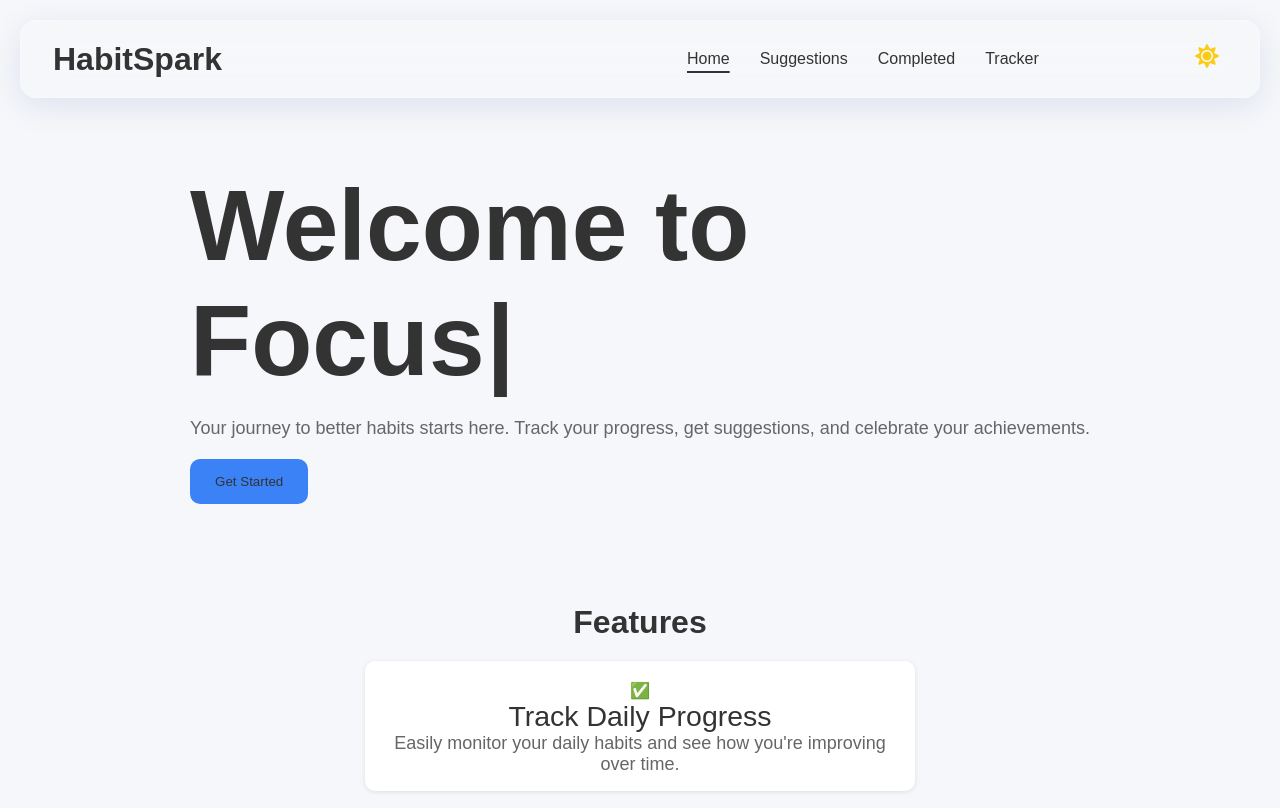
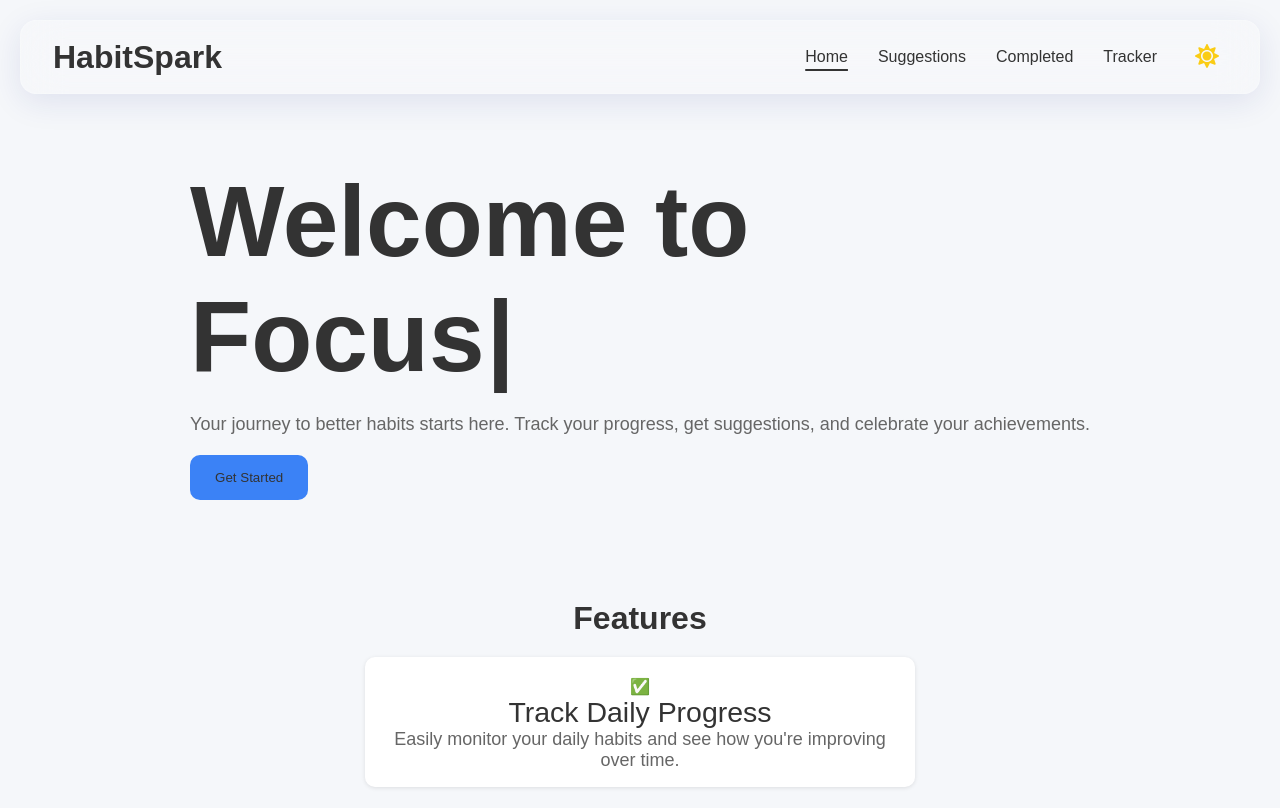
Before and after one commit to Triumphant307/habit-spark-2.0, a Next.js app: page / in a window 1280 px wide. Shown: the top 808 px of the page. Built offline with nearby package versions, Linux system fonts and the light colour scheme; no server answers.

Commit message:
corrected the blur error

```diff
--- a/app/Styles/Header.module.css
+++ b/app/Styles/Header.module.css
@@ -3,18 +3,15 @@
   top: 0;
   z-index: 2200;
   display: flex;
-
   align-items: center;
+  justify-content: center;
   gap: 1rem;
-
   margin: 20px;
-
   padding: 1rem 2rem;
   max-width: 100%;
   border-radius: 16px;
   background: rgba(255, 255, 255, 0.1);
   backdrop-filter: blur(20px);
-  -webkit-backdrop-filter: blur(20px);
   box-shadow: 0 8px 32px rgba(31, 38, 135, 0.1);
   border: 1px solid rgba(255, 255, 255, 0.18);
   transition: all 0.5s ease-in-out;
@@ -32,14 +29,14 @@
 }
 
 .header__navlist {
-  top: 0;
   display: flex;
-  justify-content: space-between;
-  padding: 10px 20px;
+  justify-content: center;
+  align-items: center;
   gap: 30px;
   list-style: none;
-  width: 260px;
-  transform: translateX(-100%);
+  padding: 0;
+  margin: 0;
+  width: auto;
 }
 
 .headerNav {
@@ -119,18 +116,12 @@
     left: 0;
     height: 100vh;
     width: 260px;
-
     flex-direction: column;
-
     gap: 0;
-
     padding: 10rem 1.5rem 2rem;
-
     background-color: var(--bg-page);
-
     border-right: 1px solid rgba(255, 255, 255, 0.18);
     box-shadow: 8px 0 24px rgba(0, 0, 0, 0.15);
-
     transform: translateX(-100%);
     transition: transform 0.3s ease;
     z-index: 2100;
```
